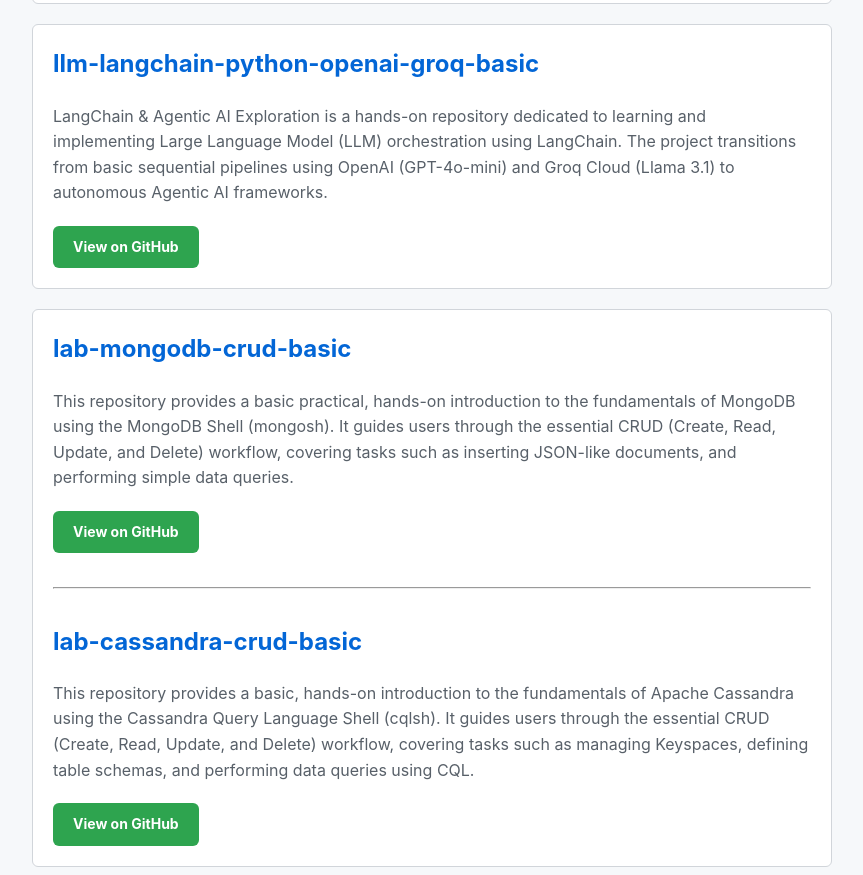
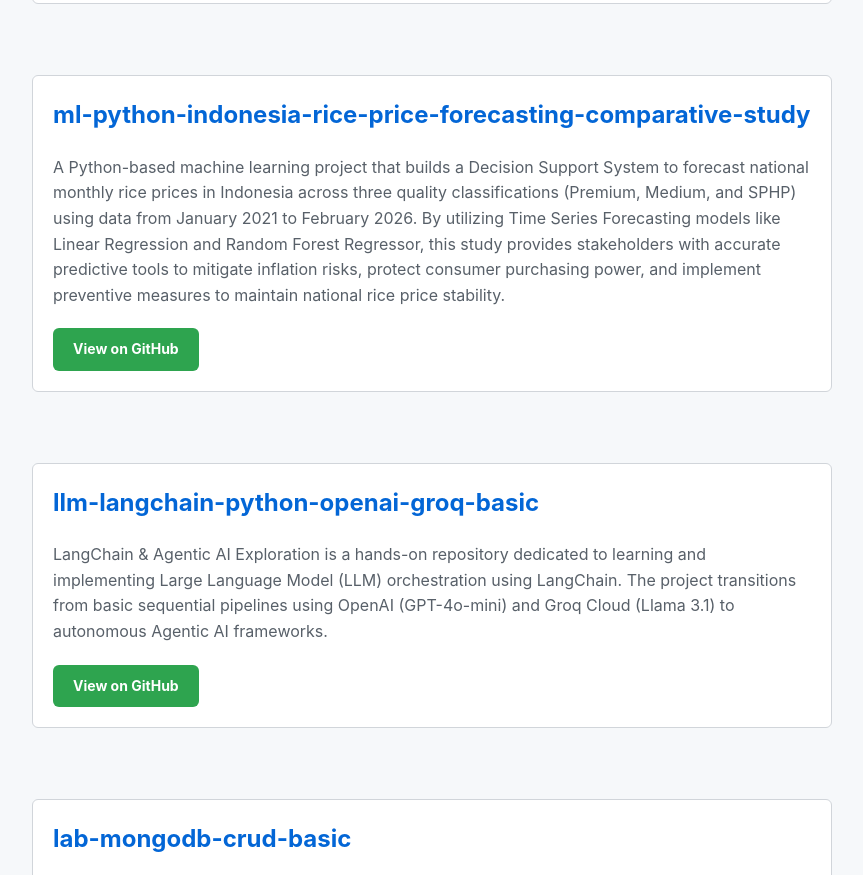
Before and after one commit to sugiantoliau/sugiantoliau.github.io, a plain HTML site: page index.html in a window 1280 px wide. Shown: the part 1160-2035 px from the top of the page, without its empty margins (208-1071 px from the left). Drawn offline with Linux system fonts and the light colour scheme.

Commit message:
Update index.html

```diff
--- a/index.html
+++ b/index.html
@@ -72,7 +72,6 @@
     <a href="https://github.com/sugiantoliau?tab=repositories" class="btn" target="_blank">Visit My Profile</a>
 </div>
 
-
 <div class="project-card">
    <h2>web-c#-sqlite-api-crud</h2>
    <p class="description">
@@ -95,8 +94,16 @@
     <a href="https://github.com/sugiantoliau/desktop-visualbasic-sqlite-crud" class="btn" target="_blank">View on GitHub</a>
 </div>
 
+<br><br>
+<div class="project-card">
+   <h2>ml-python-indonesia-rice-price-forecasting-comparative-study</h2>
+   <p class="description">
+        A Python-based machine learning project that builds a Decision Support System to forecast national monthly rice prices in Indonesia across three quality classifications (Premium, Medium, and SPHP) using data from January 2021 to February 2026. By utilizing Time Series Forecasting models like Linear Regression and Random Forest Regressor, this study provides stakeholders with accurate predictive tools to mitigate inflation risks, protect consumer purchasing power, and implement preventive measures to maintain national rice price stability.
+   </p>
+   <a href="https://github.com/sugiantoliau/ml-python-indonesia-rice-price-forecasting-comparative-study" class="btn" target="_blank">View on GitHub</a>
+</div>
 
-
+<br><br>
 <div class="project-card">
    <h2>llm-langchain-python-openai-groq-basic</h2>
    <p class="description">
@@ -105,7 +112,7 @@
    <a href="https://github.com/sugiantoliau/llm-langchain-python-openai-groq-basic" class="btn" target="_blank">View on GitHub</a>
 </div>
 
-
+<br><br>
 <div class="project-card">
    <h2>lab-mongodb-crud-basic</h2>
    <p class="description">
```
